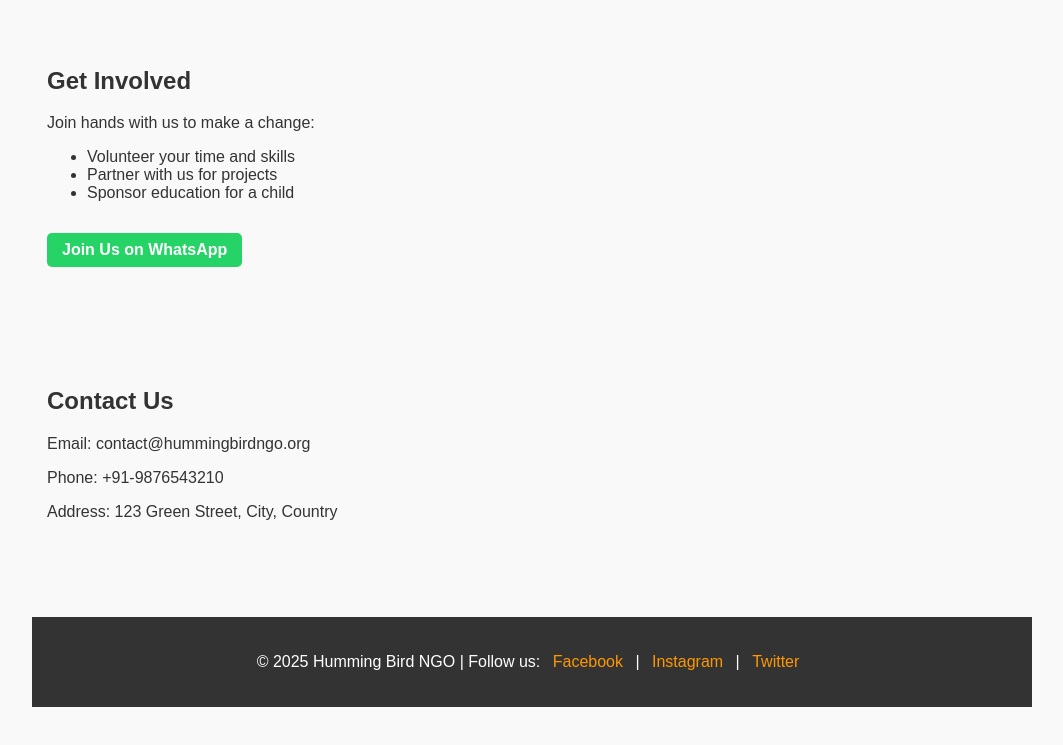
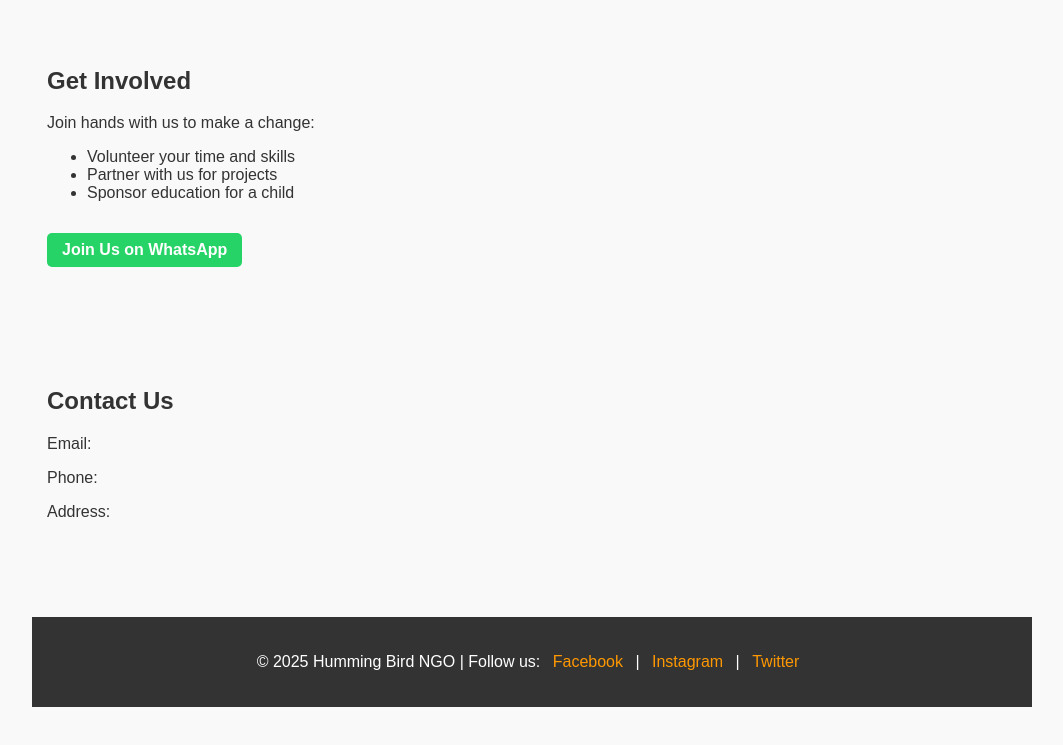
Before and after one commit to Jun333d/usus, a plain HTML site: page index.html in a window 1280 px wide. Shown: the part 1296-2041 px from the top of the page, without its empty margins (108-1171 px from the left). Drawn offline with Linux system fonts and the light colour scheme.

Commit message:
Update index.html

```diff
--- a/index.html
+++ b/index.html
@@ -237,9 +237,9 @@
 
   <section id="contact">
     <h2>Contact Us</h2>
-    <p>Email: contact@hummingbirdngo.org</p>
-    <p>Phone: +91-9876543210</p>
-    <p>Address: 123 Green Street, City, Country</p>
+    <p>Email: </p>
+    <p>Phone: </p>
+    <p>Address:</p>
   </section>
 
   <footer>
```
